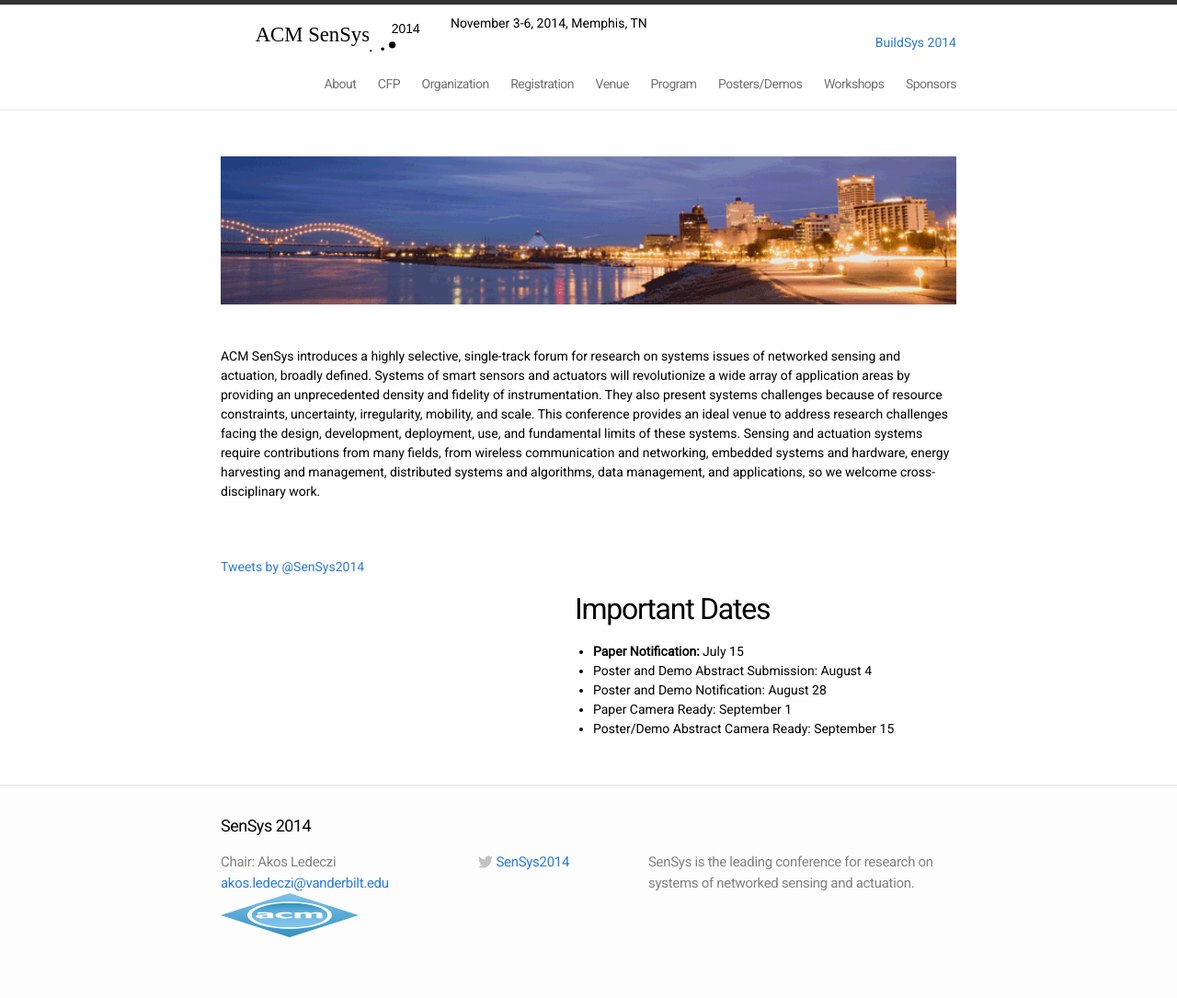
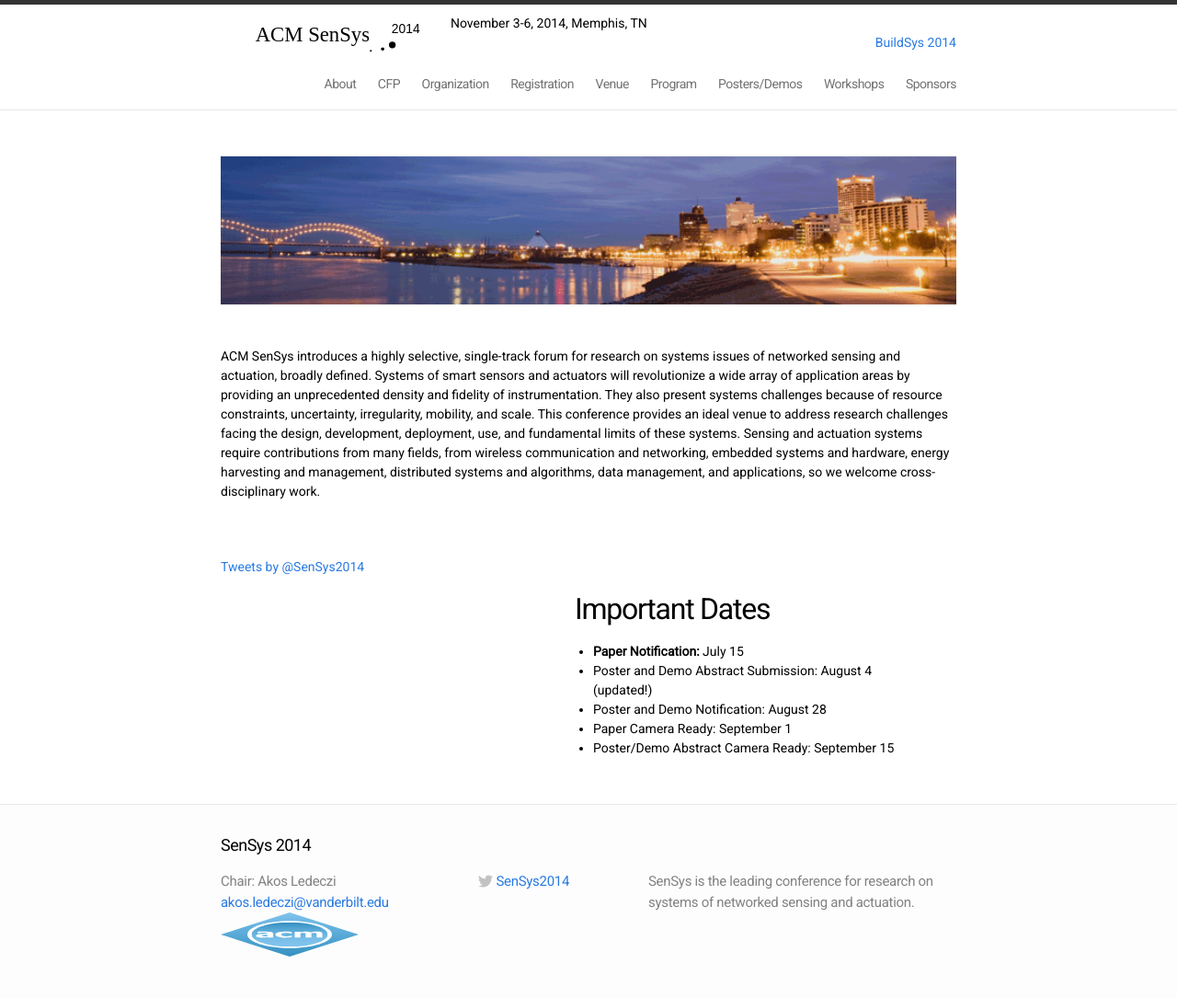
Before and after one commit to rfdickerson/acm-sensys2014-website, a Jekyll site: the page built from index.html, in a window 1280 px wide. Shown: the whole page at 92% size. Built offline with Jekyll 4.4.1, drawn with Linux system fonts in a browser that asks for light colours; comment, search, counter and statistics services are not loaded; before the commit the page ends 1064 px from its top, so only the background shows below that.

Commit message:
added dates

```diff
--- a/index.html
+++ b/index.html
@@ -23,7 +23,7 @@ layout: default
 
 <ul>
 <li> <b>Paper Notification:</b> July 15 </li>
-<li> Poster and Demo Abstract Submission: August 4 </li>
+<li> Poster and Demo Abstract Submission: August 4 (updated!)</li>
 <li> Poster and Demo Notification: August 28 </li>
 <li> Paper Camera Ready: September 1 </li>
 <li> Poster/Demo Abstract Camera Ready: September 15 </li>
```
Also changed, not shown: demos.md (+1 -1 lines), 1 other file.
